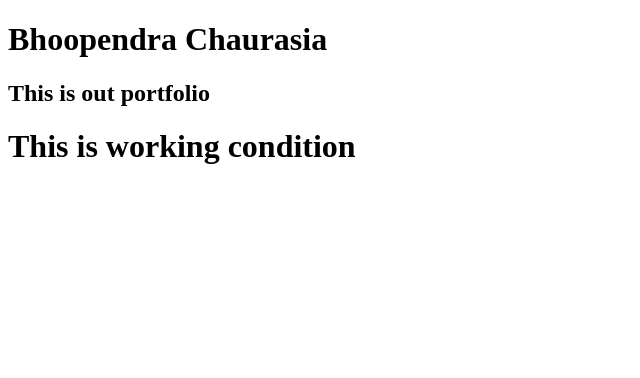
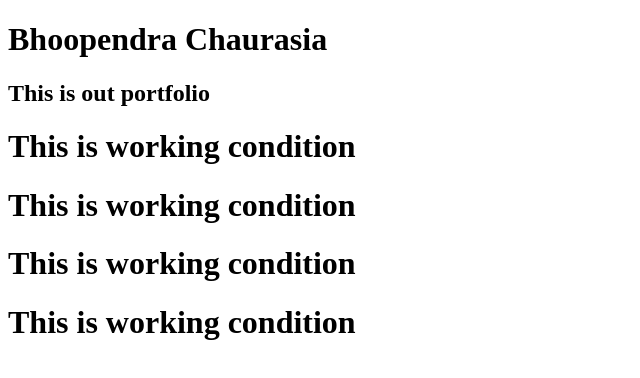
Before and after one commit to BhoopendraChaurasia/bhoopendra.github.io, a plain HTML site: page index.html in a window 1280 px wide. Shown: the whole page, without its empty margins (0-640 px from the left). Drawn offline with Linux system fonts and the light colour scheme.

Commit message:
updated index file

```diff
--- a/index.html
+++ b/index.html
@@ -9,5 +9,8 @@
   <h1>Bhoopendra Chaurasia</h1>
   <h2>This is out portfolio</h2>
   <h1>This is working condition</h1>
+  <h1>This is working condition</h1>
+  <h1>This is working condition</h1>
+  <h1>This is working condition</h1>
 </body>
 </html>
```
